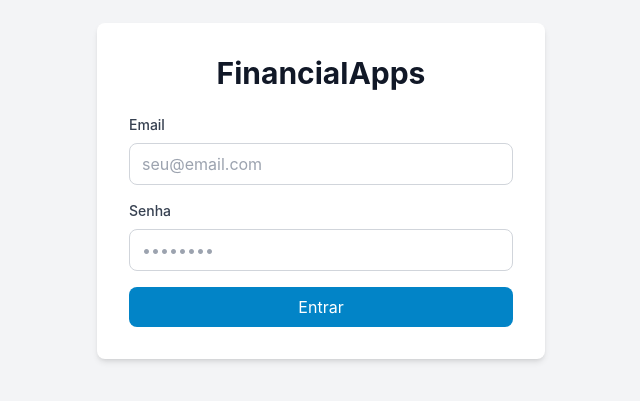
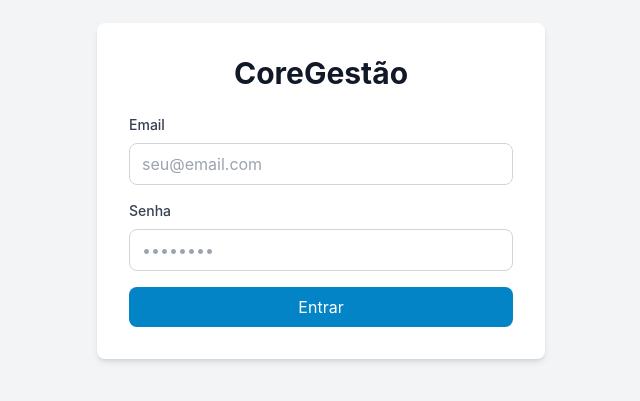
Before and after one commit to cleitonsanches/FinancialApps-def, a Next.js app in the folder apps/web/: page /auth/login in a window 1280 px wide. Shown: the part 209-610 px from the top of the page, without its empty margins (319-959 px from the left). Built offline with nearby package versions, Linux system fonts and the light colour scheme; no server answers.

Commit message:
feat: alterar nome para CoreGestÃ£o na pÃ¡gina de login

```diff
--- a/apps/web/src/app/auth/login/page.tsx
+++ b/apps/web/src/app/auth/login/page.tsx
@@ -77,7 +77,7 @@ export default function LoginPage() {
     <div className="min-h-screen bg-gray-100 flex items-center justify-center p-4">
       <div className="bg-white rounded-lg shadow-md p-8 w-full max-w-md">
         <h1 className="text-3xl font-bold text-gray-900 mb-6 text-center">
-          FinancialApps
+          CoreGestão
         </h1>
         <form onSubmit={handleSubmit} className="space-y-4">
           {error && (
```
